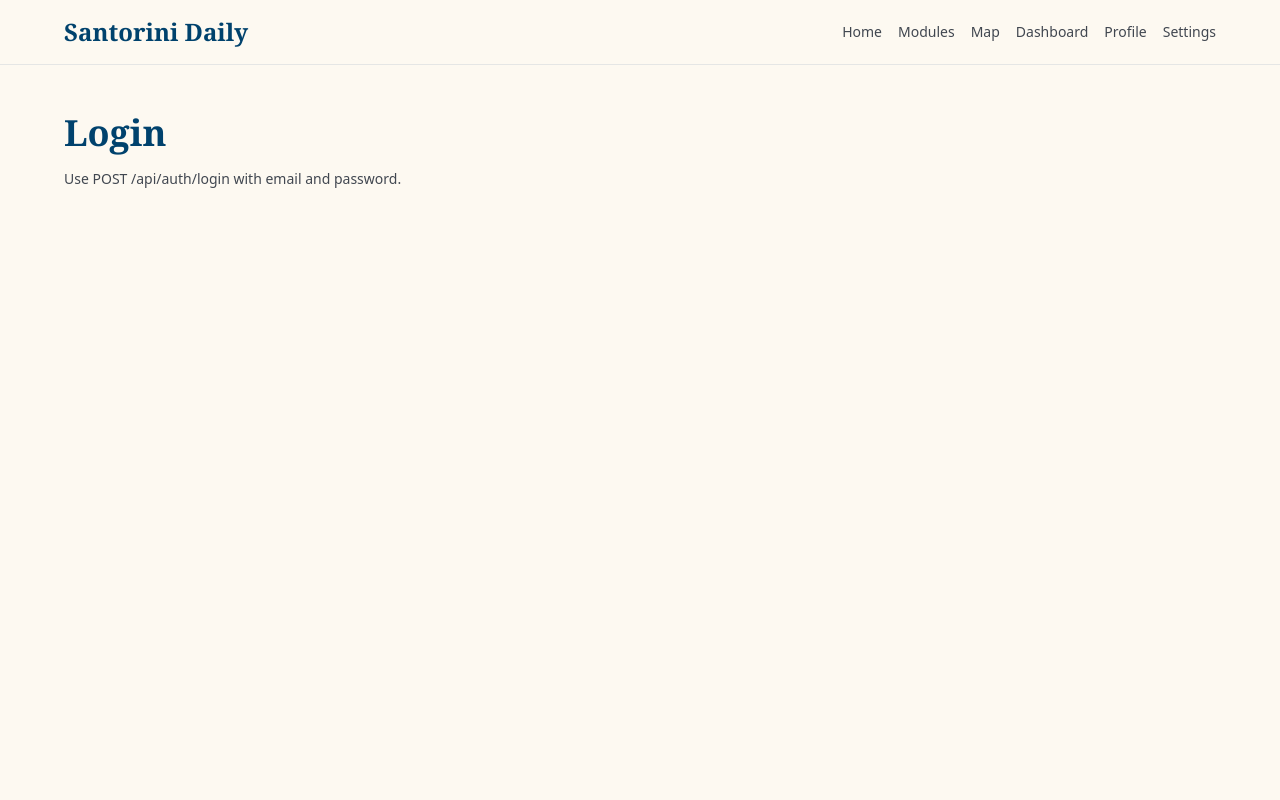
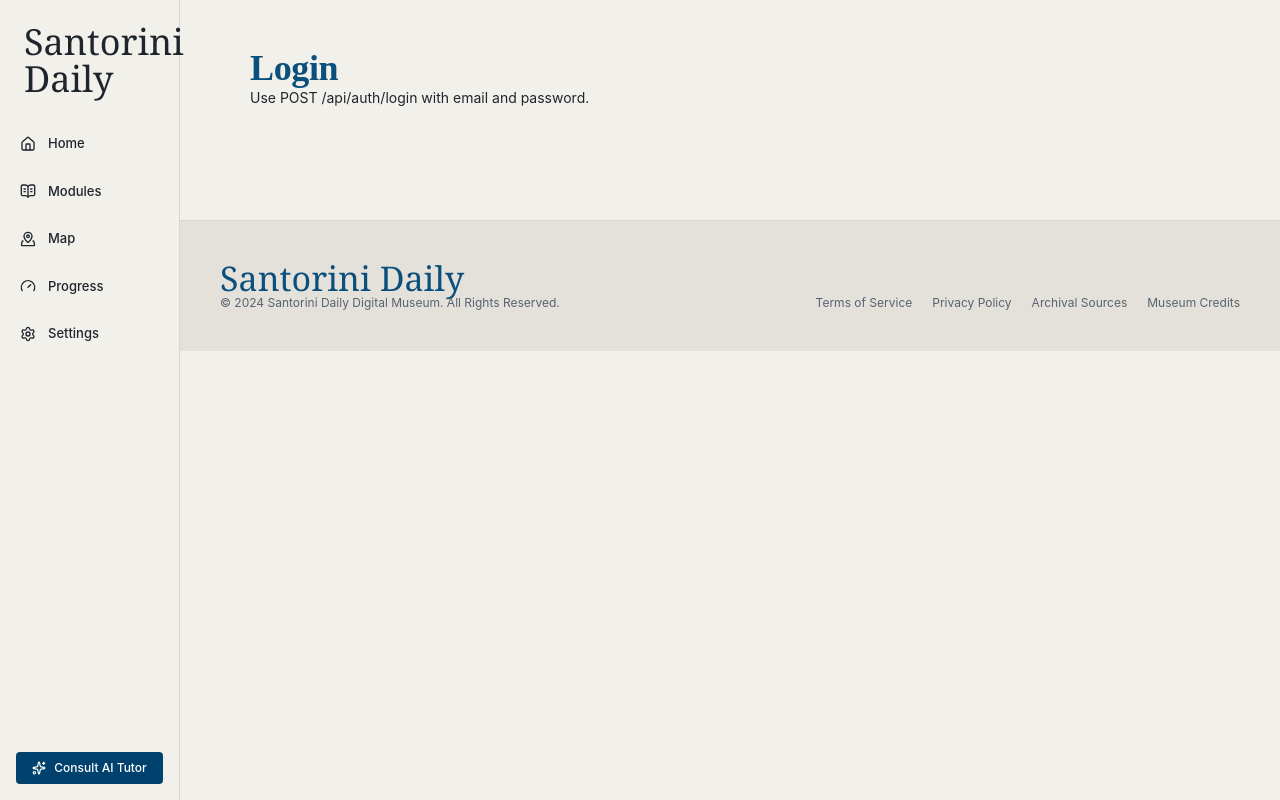
Before and after one commit to antonissoftware-creator/EducationalSoftware, a Next.js app in the folder santorini-daily/: page /login in a window 1280 px wide. Built offline with nearby package versions, Linux system fonts and the light colour scheme.

Commit message:
feat(ui): add screenshot-matched shell and theme tokens

```diff
--- a/santorini-daily/src/app/globals.css
+++ b/santorini-daily/src/app/globals.css
@@ -1,26 +1,44 @@
 @import "tailwindcss";
 
 :root {
-  --color-background: #fdf9f1;
-  --color-on-background: #1c1c17;
-  --color-surface: #fdf9f1;
-  --color-primary: #00426d;
-  --color-secondary: #465f88;
-  --color-tertiary: #735c00;
-  --color-outline-variant: #c1c7d1;
-  --color-on-surface-variant: #414750;
+  --color-background: #f2f0ea;
+  --color-background-soft: #ece9e2;
+  --color-panel: #f8f7f4;
+  --color-border: #d8d4cb;
+  --color-border-muted: #e3dfd7;
+  --color-primary: #0b4f7d;
+  --color-primary-strong: #003e69;
+  --color-tertiary: #c69e14;
+  --color-text: #1f252d;
+  --color-text-muted: #5c6774;
+}
+
+* {
+  box-sizing: border-box;
 }
 
 body {
   margin: 0;
   background: var(--color-background);
-  color: var(--color-on-background);
-  font-family: "Plus Jakarta Sans", ui-sans-serif, system-ui, -apple-system, sans-serif;
+  color: var(--color-text);
+  font-family: "Avenir Next", "Plus Jakarta Sans", "Inter", "Segoe UI", system-ui, -apple-system, sans-serif;
 }
 
 h1,
 h2,
 h3,
-h4 {
-  font-family: "Playfair Display", ui-serif, Georgia, serif;
+h4,
+h5 {
+  margin: 0;
+  font-family: "Iowan Old Style", "Bodoni 72", "Times New Roman", "Playfair Display", Georgia, serif;
+  letter-spacing: -0.01em;
 }
+
+p {
+  margin: 0;
+}
+
+a {
+  color: inherit;
+  text-decoration: none;
+}
--- /dev/null
+++ b/santorini-daily/src/components/layout/sidebar-nav.tsx
@@ -0,0 +1,58 @@
+"use client";
+
+import Link from "next/link";
+import { usePathname } from "next/navigation";
+import { BookOpenText, Gauge, Home, MapPinned, Settings, Sparkles } from "lucide-react";
+import clsx from "clsx";
+
+const items = [
+  { href: "/", label: "Home", icon: Home },
+  { href: "/modules", label: "Modules", icon: BookOpenText },
+  { href: "/map", label: "Map", icon: MapPinned },
+  { href: "/dashboard", label: "Progress", icon: Gauge },
+  { href: "/settings", label: "Settings", icon: Settings },
+] as const;
+
+export function SidebarNav() {
+  const pathname = usePathname();
+
+  return (
+    <aside className="sticky top-0 hidden h-screen w-[180px] shrink-0 border-r border-[#d9d6cf] bg-[#f2f0ea] lg:flex lg:flex-col">
+      <div className="px-6 py-6">
+        <Link href="/" className="font-serif text-[36px] leading-none text-[#0b4f7d]">
+          Santorini Daily
+        </Link>
+      </div>
+
+      <nav className="space-y-1 px-2">
+        {items.map((item) => {
+          const active = pathname === item.href || (item.href !== "/" && pathname.startsWith(item.href));
+          const Icon = item.icon;
+          return (
+            <Link
+              key={item.href}
+              href={item.href}
+              className={clsx(
+                "relative flex items-center gap-3 rounded-md px-3 py-3 text-[13px] font-medium transition-colors",
+                active ? "bg-[#dedcd6] text-[#0b4f7d]" : "text-[#2e3742] hover:bg-[#e9e6de]"
+              )}
+            >
+              {active && <span className="absolute inset-y-2 right-0 w-[3px] rounded-l bg-[#c69e14]" />}
+              <Icon className="h-4 w-4" />
+              <span>{item.label}</span>
+            </Link>
+          );
+        })}
+      </nav>
+
+      <div className="mt-auto p-4">
+        <button
+          type="button"
+          className="flex w-full items-center justify-center gap-2 rounded bg-[#00426d] px-3 py-2 text-xs font-medium text-white"
+        >
+          <Sparkles className="h-3.5 w-3.5" /> Consult AI Tutor
+        </button>
+      </div>
+    </aside>
+  );
+}
--- a/santorini-daily/src/components/layout/site-shell.tsx
+++ b/santorini-daily/src/components/layout/site-shell.tsx
@@ -1,32 +1,91 @@
 import Link from "next/link";
+import { CircleUserRound, Sparkles } from "lucide-react";
+import { SidebarNav } from "@/components/layout/sidebar-nav";
 
-const nav = [
-  ["/", "Home"],
-  ["/modules", "Modules"],
-  ["/map", "Map"],
-  ["/dashboard", "Dashboard"],
-  ["/profile", "Profile"],
-  ["/settings", "Settings"],
-] as const;
+type SiteShellProps = {
+  children: React.ReactNode;
+  variant?: "home" | "app";
+};
 
-export function SiteShell({ children }: { children: React.ReactNode }) {
+function Footer({ compact = false }: { compact?: boolean }) {
   return (
-    <div className="min-h-screen bg-[var(--color-background)] text-[var(--color-on-background)]">
-      <header className="border-b border-[var(--color-outline-variant)]/40 bg-[var(--color-surface)]">
-        <div className="mx-auto flex w-full max-w-[1280px] items-center justify-between px-4 py-4 md:px-16">
-          <Link href="/" className="font-serif text-2xl font-bold text-[var(--color-primary)]">
-            Santorini Daily
-          </Link>
-          <nav className="flex flex-wrap gap-4 text-sm font-medium">
-            {nav.map(([href, label]) => (
-              <Link key={href} href={href} className="text-[var(--color-on-surface-variant)] hover:text-[var(--color-primary)]">
-                {label}
-              </Link>
-            ))}
-          </nav>
+    <footer className="mt-16 border-t border-[#d8d4cb] bg-[#e4e1da]">
+      <div className="mx-auto flex w-full max-w-[1280px] flex-col gap-4 px-6 py-10 text-xs text-[#586271] md:flex-row md:items-end md:justify-between md:px-10">
+        <div>
+          <p className="font-serif text-[34px] leading-none text-[#0b4f7d]">Santorini Daily</p>
+          <p className="mt-2">© 2024 Santorini Daily Digital Museum. All Rights Reserved.</p>
         </div>
-      </header>
-      <main className="mx-auto w-full max-w-[1280px] px-4 py-8 md:px-16 md:py-12">{children}</main>
+        <div className="flex flex-wrap gap-5">
+          <span>Terms of Service</span>
+          <span>Privacy Policy</span>
+          <span>Archival Sources</span>
+          <span>Museum Credits</span>
+        </div>
+      </div>
+      {!compact && <div className="h-2" />}
+    </footer>
+  );
+}
+
+function HomeTopBar() {
+  return (
+    <header className="border-b border-[#d8d4cb] bg-[#f2f0ea]">
+      <div className="mx-auto flex w-full max-w-[1280px] items-center justify-between px-6 py-4 md:px-9">
+        <Link href="/" className="font-serif text-[34px] leading-none text-[#0b4f7d]">
+          Santorini Daily
+        </Link>
+        <div className="flex items-center gap-3">
+          <CircleUserRound className="h-5 w-5 text-[#465166]" />
+          <button type="button" className="rounded-lg bg-[#0b4f7d] px-4 py-2 text-sm font-medium text-white">
+            AI Tutor
+          </button>
+        </div>
+      </div>
+    </header>
+  );
+}
+
+function MobileTopNav() {
+  return (
+    <div className="border-b border-[#d8d4cb] bg-[#f2f0ea] px-4 py-3 lg:hidden">
+      <div className="flex items-center justify-between">
+        <Link href="/" className="font-serif text-[30px] leading-none text-[#0b4f7d]">
+          Santorini Daily
+        </Link>
+        <button type="button" className="inline-flex items-center gap-2 rounded bg-[#00426d] px-3 py-2 text-xs text-white">
+          <Sparkles className="h-3.5 w-3.5" /> AI Tutor
+        </button>
+      </div>
+      <nav className="mt-3 flex flex-wrap gap-3 text-xs text-[#2e3742]">
+        <Link href="/">Home</Link>
+        <Link href="/modules">Modules</Link>
+        <Link href="/map">Map</Link>
+        <Link href="/dashboard">Progress</Link>
+        <Link href="/settings">Settings</Link>
+      </nav>
     </div>
   );
 }
+
+export function SiteShell({ children, variant = "app" }: SiteShellProps) {
+  if (variant === "home") {
+    return (
+      <div className="min-h-screen bg-[#f2f0ea] text-[#1e252c]">
+        <HomeTopBar />
+        <main className="mx-auto w-full max-w-[1280px] px-6 py-7 md:px-9 md:py-10">{children}</main>
+        <Footer />
+      </div>
+    );
+  }
+
+  return (
+    <div className="min-h-screen bg-[#f2f0ea] text-[#1e252c] lg:flex">
+      <SidebarNav />
+      <div className="min-w-0 flex-1">
+        <MobileTopNav />
+        <main className="mx-auto w-full max-w-[1040px] px-5 py-8 md:px-10 md:py-12">{children}</main>
+        <Footer compact />
+      </div>
+    </div>
+  );
+}
```
